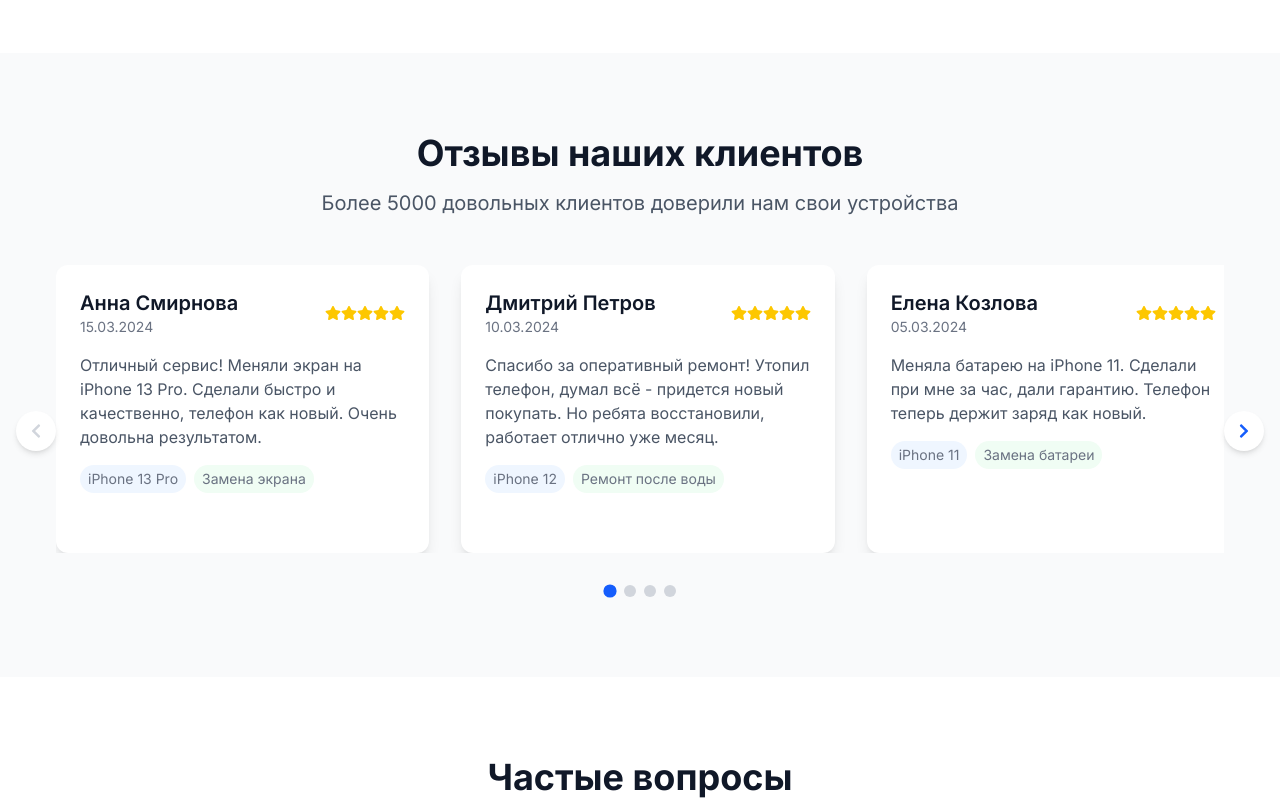
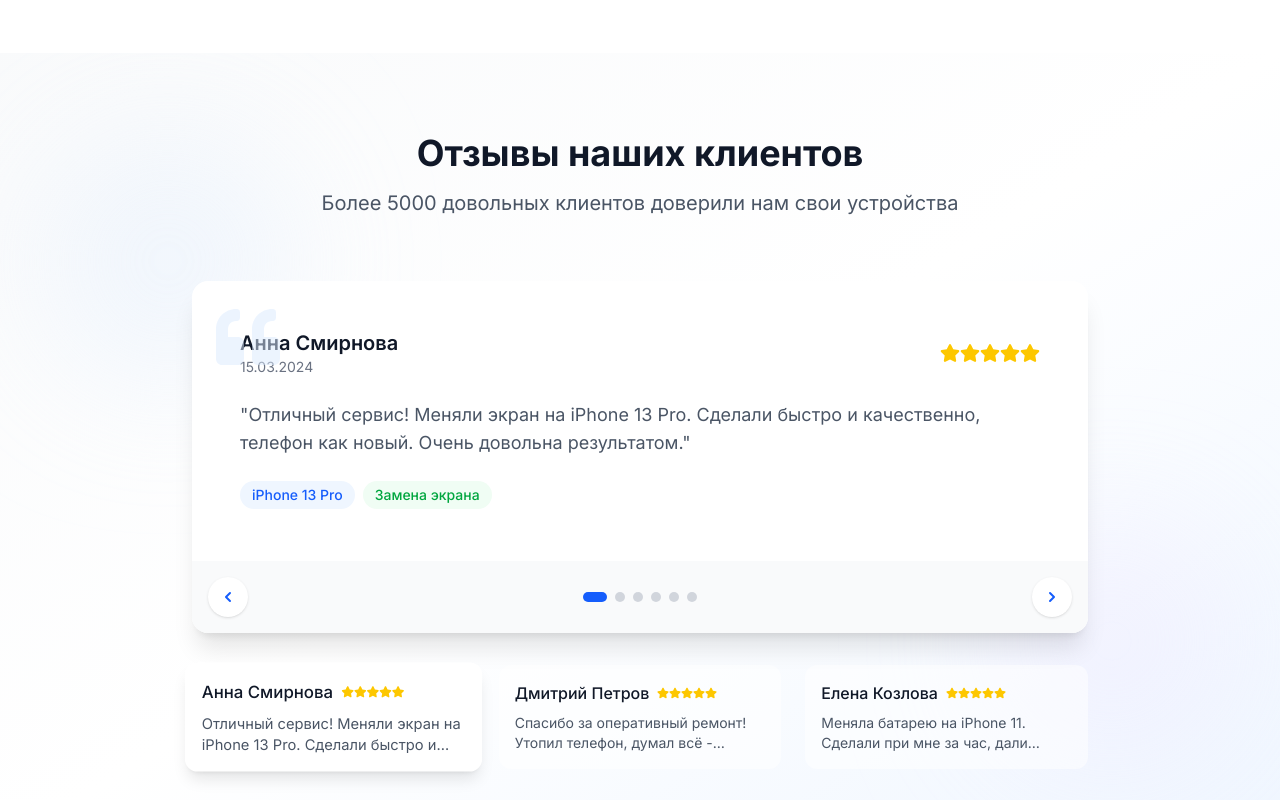
Before and after one commit to burkovmu/iskill-service, a Next.js app: page / in a window 1280 px wide. Shown: the part 2980-3780 px from the top of the page. Built offline with nearby package versions, Linux system fonts and the light colour scheme.

Commit message:
Feat: Полностью переработаны блоки отзывов и главный экран для мобильных устройств

```diff
--- a/src/components/Reviews.tsx
+++ b/src/components/Reviews.tsx
@@ -1,8 +1,8 @@
 'use client'
 
-import { useState, useRef } from 'react'
-import { motion } from 'framer-motion'
-import { FaStar, FaChevronLeft, FaChevronRight } from 'react-icons/fa'
+import { useState } from 'react'
+import { motion, AnimatePresence } from 'framer-motion'
+import { FaStar, FaQuoteLeft } from 'react-icons/fa'
 
 const reviews = [
   {
@@ -56,129 +56,176 @@ const reviews = [
 ]
 
 export default function Reviews() {
-  const [currentIndex, setCurrentIndex] = useState(0);
-  const maxVisibleItems = 3; // Количество видимых элементов на десктопе
-  const maxIndex = Math.max(0, reviews.length - maxVisibleItems);
-  const containerRef = useRef<HTMLDivElement>(null);
+  const [activeIndex, setActiveIndex] = useState(0);
 
-  const nextSlide = () => {
-    setCurrentIndex(prev => Math.min(prev + 1, maxIndex));
+  const handleNext = () => {
+    setActiveIndex((prev) => (prev === reviews.length - 1 ? 0 : prev + 1));
   };
 
-  const prevSlide = () => {
-    setCurrentIndex(prev => Math.max(prev - 1, 0));
+  const handlePrev = () => {
+    setActiveIndex((prev) => (prev === 0 ? reviews.length - 1 : prev - 1));
+  };
+
+  const handleDotClick = (index: number) => {
+    setActiveIndex(index);
   };
 
   return (
-    <section id="reviews" className="py-20 bg-gray-50">
-      <div className="container mx-auto px-4">
-        <h2 className="text-4xl font-bold text-center text-gray-900 mb-4">
+    <section id="reviews" className="py-20 relative overflow-hidden">
+      {/* Фоновый градиент */}
+      <div className="absolute inset-0 bg-gradient-to-br from-gray-50 via-white to-blue-50"></div>
+
+      {/* Декоративные элементы */}
+      <div className="absolute top-20 left-10 w-64 h-64 bg-blue-100 rounded-full mix-blend-multiply filter blur-3xl opacity-30"></div>
+      <div className="absolute bottom-20 right-10 w-64 h-64 bg-purple-100 rounded-full mix-blend-multiply filter blur-3xl opacity-30"></div>
+
+      <div className="container mx-auto px-4 relative">
+        <div className="text-center mb-16">
+          <motion.h2
+            className="text-4xl font-bold text-gray-900 mb-4"
+            initial={{ opacity: 0, y: 20 }}
+            whileInView={{ opacity: 1, y: 0 }}
+            transition={{ duration: 0.5 }}
+            viewport={{ once: true }}
+          >
             Отзывы наших клиентов
-        </h2>
-        <p className="text-xl text-gray-600 text-center mb-12">
+          </motion.h2>
+          <motion.p
+            className="text-xl text-gray-600 max-w-2xl mx-auto"
+            initial={{ opacity: 0, y: 20 }}
+            whileInView={{ opacity: 1, y: 0 }}
+            transition={{ duration: 0.5, delay: 0.1 }}
+            viewport={{ once: true }}
+          >
             Более 5000 довольных клиентов доверили нам свои устройства
-        </p>
-
-        <div className="relative px-4 md:px-10">
-          {/* Кнопки навигации */}
-          <div className="absolute top-1/2 -left-2 md:left-0 -translate-y-1/2 z-10">
-            <button
-              onClick={prevSlide}
-              disabled={currentIndex === 0}
-              className={`w-8 h-8 md:w-10 md:h-10 rounded-full flex items-center justify-center shadow-md bg-white ${
-                currentIndex === 0 ? 'text-gray-300 cursor-not-allowed' : 'text-blue-600 hover:bg-blue-50'
-              }`}
-              aria-label="Предыдущий отзыв"
-            >
-              <FaChevronLeft className="w-3 h-3 md:w-4 md:h-4" />
-            </button>
+          </motion.p>
         </div>
 
-          <div className="absolute top-1/2 -right-2 md:right-0 -translate-y-1/2 z-10">
-            <button
-              onClick={nextSlide}
-              disabled={currentIndex === maxIndex}
-              className={`w-8 h-8 md:w-10 md:h-10 rounded-full flex items-center justify-center shadow-md bg-white ${
-                currentIndex === maxIndex ? 'text-gray-300 cursor-not-allowed' : 'text-blue-600 hover:bg-blue-50'
-              }`}
-              aria-label="Следующий отзыв"
-            >
-              <FaChevronRight className="w-3 h-3 md:w-4 md:h-4" />
-            </button>
+        <div className="max-w-4xl mx-auto">
+          {/* Основной слайдер */}
+          <div className="relative bg-white rounded-2xl shadow-xl overflow-hidden">
+            <div className="absolute top-6 left-6 text-blue-100 opacity-50">
+              <FaQuoteLeft className="w-16 h-16" />
             </div>
 
-          {/* Контейнер с отзывами */}
-          <div className="overflow-hidden">
+            <div className="min-h-[320px] md:min-h-[280px] p-8 md:p-12">
+              <AnimatePresence mode="wait">
                 <motion.div
-              ref={containerRef}
-              className="flex gap-4 md:gap-6 lg:gap-8"
-              animate={{
-                x: typeof window !== 'undefined'
-                  ? window.innerWidth < 768
-                    ? `-${currentIndex * 100}%`
-                    : window.innerWidth < 1024
-                      ? `-${currentIndex * 50}%`
-                      : `-${currentIndex * (100/3)}%`
-                  : `-${currentIndex * (100/3)}%`
-              }}
-              transition={{ duration: 0.5, ease: "easeInOut" }}
+                  key={activeIndex}
+                  initial={{ opacity: 0, x: 20 }}
+                  animate={{ opacity: 1, x: 0 }}
+                  exit={{ opacity: 0, x: -20 }}
+                  transition={{ duration: 0.3, ease: "easeInOut" }}
+                  className="flex flex-col h-full"
                 >
-              {reviews.map((review, index) => (
-                <motion.div
-                  key={index}
-                  className="flex-shrink-0 w-full md:w-[calc(50%-12px)] lg:w-[calc(33.333%-16px)] bg-white p-6 rounded-xl shadow-lg hover:shadow-xl transition-shadow"
-                  initial={{ opacity: 0, y: 20 }}
-                  whileInView={{ opacity: 1, y: 0 }}
-                  transition={{ duration: 0.5, delay: Math.min(index * 0.1, 0.3) }}
-                  viewport={{ once: true, margin: "-100px" }}
-                >
-                  <div className="flex items-center justify-between mb-4">
-                    <div>
-                      <h3 className="text-lg md:text-xl font-semibold text-gray-900">
-                        {review.name}
+                  <div className="flex flex-col md:flex-row md:items-center mb-6 gap-4">
+                    <div className="flex-1">
+                      <h3 className="text-xl font-semibold text-gray-900">
+                        {reviews[activeIndex].name}
                       </h3>
-                      <p className="text-gray-500 text-xs md:text-sm">{review.date}</p>
+                      <p className="text-gray-500 text-sm">{reviews[activeIndex].date}</p>
                     </div>
-                    <div className="flex text-yellow-400">
-                      {[...Array(review.rating)].map((_, i) => (
-                        <FaStar key={i} className="w-3 h-3 md:w-4 md:h-4" />
-                      ))}
-                      {[...Array(5 - review.rating)].map((_, i) => (
-                        <FaStar key={i + review.rating} className="w-3 h-3 md:w-4 md:h-4 text-gray-200" />
+                    <div className="flex">
+                      {[...Array(5)].map((_, i) => (
+                        <FaStar
+                          key={i}
+                          className={`w-5 h-5 ${
+                            i < reviews[activeIndex].rating
+                              ? "text-yellow-400"
+                              : "text-gray-200"
+                          }`}
+                        />
                       ))}
                     </div>
                   </div>
 
-                  <p className="text-sm md:text-base text-gray-600 mb-4">{review.text}</p>
+                  <p className="text-gray-600 text-lg mb-6 flex-grow">
+                    "{reviews[activeIndex].text}"
+                  </p>
 
-                  <div className="flex flex-wrap gap-2 items-center text-xs md:text-sm text-gray-500">
-                    <span className="px-2 py-1 bg-blue-50 rounded-full">
-                      {review.device}
+                  <div className="flex flex-wrap gap-2">
+                    <span className="px-3 py-1 bg-blue-50 text-blue-600 rounded-full text-sm font-medium">
+                      {reviews[activeIndex].device}
                     </span>
-                    <span className="px-2 py-1 bg-green-50 rounded-full">
-                      {review.service}
+                    <span className="px-3 py-1 bg-green-50 text-green-600 rounded-full text-sm font-medium">
+                      {reviews[activeIndex].service}
                     </span>
                   </div>
                 </motion.div>
-              ))}
-            </motion.div>
+              </AnimatePresence>
             </div>
 
-          {/* Индикаторы */}
-          <div className="flex justify-center mt-8 space-x-2">
-            {Array.from({ length: maxIndex + 1 }).map((_, index) => (
+            {/* Навигация */}
+            <div className="bg-gray-50 p-4 flex items-center justify-between">
+              <button
+                onClick={handlePrev}
+                className="w-10 h-10 rounded-full bg-white shadow flex items-center justify-center text-blue-600 hover:bg-blue-50 transition-colors"
+                aria-label="Предыдущий отзыв"
+              >
+                <svg xmlns="http://www.w3.org/2000/svg" className="h-5 w-5" viewBox="0 0 20 20" fill="currentColor">
+                  <path fillRule="evenodd" d="M12.707 5.293a1 1 0 010 1.414L9.414 10l3.293 3.293a1 1 0 01-1.414 1.414l-4-4a1 1 0 010-1.414l4-4a1 1 0 011.414 0z" clipRule="evenodd" />
+                </svg>
+              </button>
+
+              <div className="flex space-x-2">
+                {reviews.map((_, index) => (
                   <button
                     key={index}
-                onClick={() => setCurrentIndex(index)}
-                className={`w-2 h-2 md:w-3 md:h-3 rounded-full transition-all ${
-                  currentIndex === index ? 'bg-blue-600 scale-110' : 'bg-gray-300'
+                    onClick={() => handleDotClick(index)}
+                    className={`w-2.5 h-2.5 rounded-full transition-all ${
+                      activeIndex === index
+                        ? "bg-blue-600 w-6"
+                        : "bg-gray-300 hover:bg-gray-400"
                     }`}
                     aria-label={`Перейти к отзыву ${index + 1}`}
                   />
                 ))}
               </div>
+
+              <button
+                onClick={handleNext}
+                className="w-10 h-10 rounded-full bg-white shadow flex items-center justify-center text-blue-600 hover:bg-blue-50 transition-colors"
+                aria-label="Следующий отзыв"
+              >
+                <svg xmlns="http://www.w3.org/2000/svg" className="h-5 w-5" viewBox="0 0 20 20" fill="currentColor">
+                  <path fillRule="evenodd" d="M7.293 14.707a1 1 0 010-1.414L10.586 10 7.293 6.707a1 1 0 011.414-1.414l4 4a1 1 0 010 1.414l-4 4a1 1 0 01-1.414 0z" clipRule="evenodd" />
+                </svg>
+              </button>
+            </div>
+          </div>
+
+          {/* Миниатюры отзывов (только для десктопа) */}
+          <div className="hidden lg:grid grid-cols-3 gap-6 mt-8">
+            {[0, 1, 2].map((index) => (
+              <motion.button
+                key={index}
+                className={`text-left p-4 rounded-xl transition-all ${
+                  activeIndex === index
+                    ? "bg-white shadow-lg scale-105"
+                    : "bg-white/50 hover:bg-white hover:shadow"
+                }`}
+                onClick={() => handleDotClick(index)}
+                whileHover={{ y: -5 }}
+                transition={{ type: "spring", stiffness: 300 }}
+              >
+                <div className="flex items-center mb-2">
+                  <h4 className="font-medium text-gray-900 mr-2">
+                    {reviews[index].name}
+                  </h4>
+                  <div className="flex">
+                    {[...Array(reviews[index].rating)].map((_, i) => (
+                      <FaStar key={i} className="w-3 h-3 text-yellow-400" />
+                    ))}
+                  </div>
+                </div>
+                <p className="text-gray-600 text-sm line-clamp-2">
+                  {reviews[index].text}
+                </p>
+              </motion.button>
+            ))}
+          </div>
         </div>
       </div>
     </section>
-  )
+  );
 }
```
Also changed, not shown: src/components/Hero.tsx (+149 -26 lines). Lines whose indentation alone changed are shown as unchanged.
